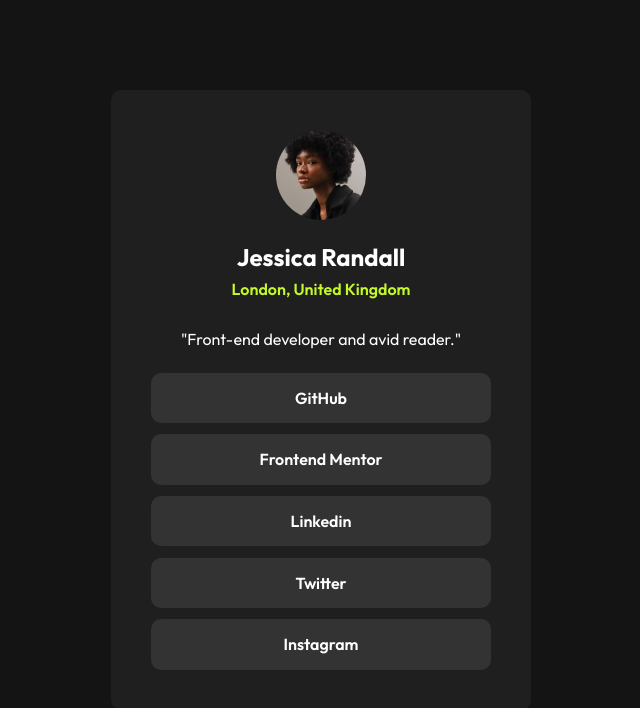
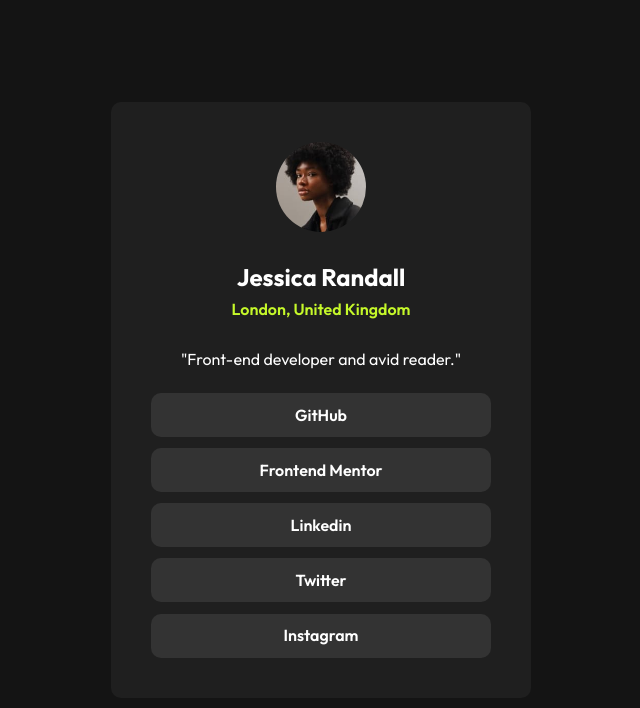
Before and after one commit to arolik/social-links-profile-main, a plain HTML site: page index.html in a window 1280 px wide. Shown: the whole page, without its empty margins (319-959 px from the left). Drawn offline with Linux system fonts and the light colour scheme.

Commit message:
update v 1.1

```diff
--- a/style.css
+++ b/style.css
@@ -413,7 +413,7 @@ body {
 }
 
 .info-name {
-    margin: 1.5rem 0 0.5rem 0;
+    margin: 2rem 0 0.5rem 0;
 }
 
 .info-location {
@@ -436,7 +436,7 @@ body {
 
 .link-container {
     min-width: 100%;
-    padding: 1rem 0;
+    padding: 0.8rem 0;
     background-color: var(--grey-700);
     border-radius: var(--radi-item);
     cursor: pointer;
```
